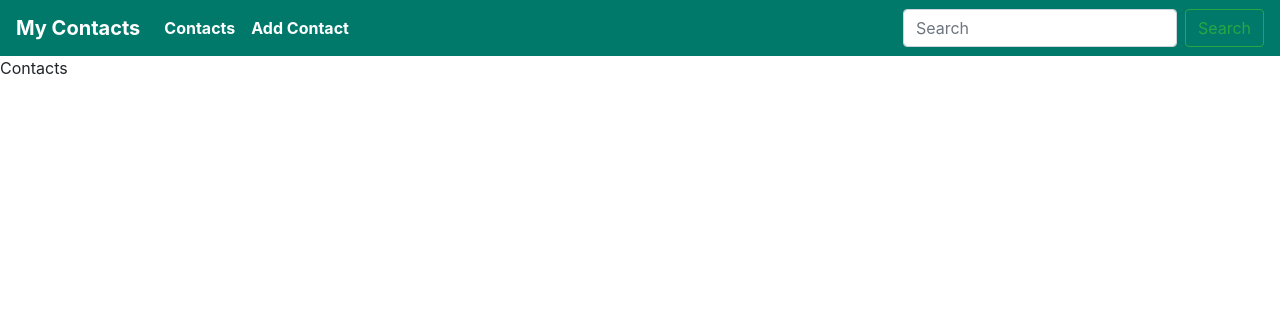
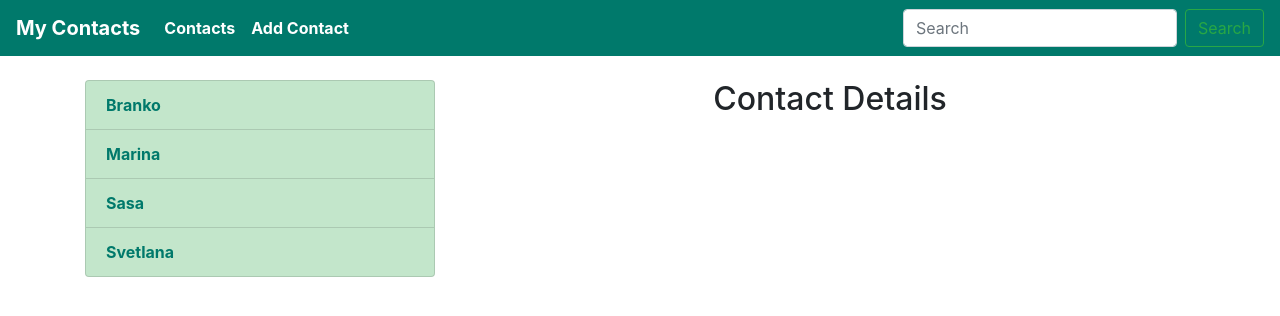
Before and after one commit to BSvetlana/contact-vue, a Vue app: page /#/contacts in a window 1280 px wide. Shown: the top 316 px of the page. Built offline with nearby package versions, Linux system fonts and the light colour scheme.

Commit message:
"add contacts list"

```diff
--- /dev/null
+++ b/src/components/ContactDetails.vue
@@ -0,0 +1,13 @@
+<template>
+  <div>
+      <h2 class="text-center">Contact Details</h2>
+  </div>
+</template>
+
+<script>
+export default {};
+</script>
+
+<style>
+
+</style>
--- /dev/null
+++ b/src/components/ContactList.vue
@@ -0,0 +1,21 @@
+<template>
+  <div>
+    <div class="list-group">
+        <ul class="list-group">
+            <li class="list-group-item list-group-item-success"
+                v-for="(contact,key) in contacts"
+                :key="key"><a href="#" style="color:#00796B; text-decoration: none"><b>{{contact.name}}</b></a></li>
+        </ul>
+    </div>
+  </div>
+</template>
+
+<script>
+export default {
+  props: ["contacts"]
+};
+</script>
+
+<style>
+
+</style>
--- a/src/pages/Contacts.vue
+++ b/src/pages/Contacts.vue
@@ -1,11 +1,38 @@
 <template>
   <div>
-    Contacts
+      <div class="container mt-4">
+          <div class="row">
+              <div class="col-4">
+                  <ContactList :contacts = 'contacts'/>
+              </div>
+              <div class="col-8">
+                  <ContactDetails/>
+              </div>
+          </div>
+      </div>
   </div>
 </template>
 
 <script>
-export default {};
+import ContactList from "../components/ContactList";
+import ContactDetails from "../components/ContactDetails";
+
+export default {
+  components: {
+    ContactList,
+    ContactDetails
+  },
+  data() {
+    return {
+      contacts: [
+        { name: "Branko" },
+        { name: "Marina" },
+        { name: "Sasa" },
+        { name: "Svetlana" }
+      ]
+    };
+  }
+};
 </script>
 
 <style>
```
